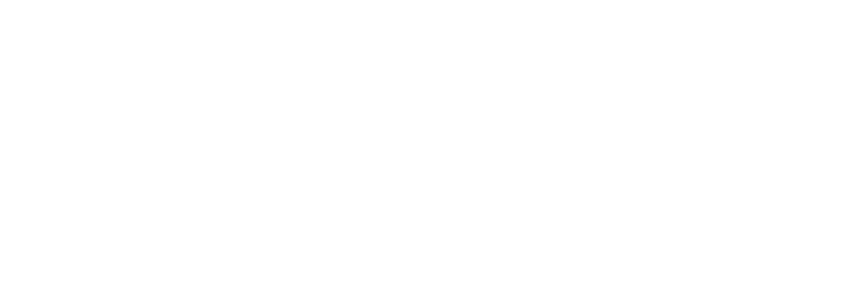
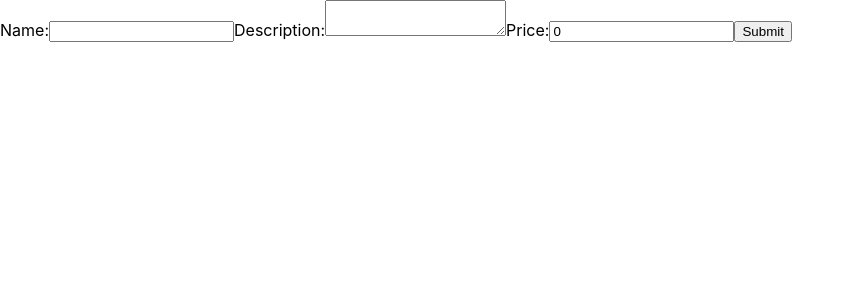
Before and after one commit to bojanKalanj/list-app, a React (Create React App) app: page /items/new in a window 1280 px wide. Shown: the top 300 px of the page, without its empty margins (0-854 px from the left). Built offline with nearby package versions, Linux system fonts and the light colour scheme.

Commit message:
Add item

```diff
--- a/src/App.js
+++ b/src/App.js
@@ -12,9 +12,9 @@ function App() {
     <Router>
       <Switch>
         <Route exact path="/" component={ProductsContainer} />
-        <Route exact path="/item/:id" component={Item} />
-        <Route exact path="/new-item" component={NewItem} />
-        <Route exact path="/edit-item/:id" component={EditItem} />
+        <Route exact path="/items/new" component={NewItem} />
+        <Route exact path="/items/:id" component={Item} />
+        <Route exact path="/items/edit/:id" component={EditItem} />
       </Switch>
     </Router>
   );
--- a/src/components/NewItem.js
+++ b/src/components/NewItem.js
@@ -1,8 +1,75 @@
 import React, { Component } from "react";
+import axios from "axios";
 
 class NewItem extends Component {
+  constructor(props) {
+    super(props);
+    this.state = {
+      product: {
+        title: "",
+        desc: "",
+        price: 0
+      }
+    };
+
+    this.handleChange = this.handleChange.bind(this);
+    this.handleSubmit = this.handleSubmit.bind(this);
+  }
+
+  handleChange(e) {
+    var { name, value } = e.target;
+    var { product } = this.state;
+    product[name] = value;
+    this.setState({ product });
+  }
+
+  handleSubmit(e) {
+    e.preventDefault();
+    var { product } = this.state;
+    axios
+      .post("http://localhost:3001/api/v1/items", { item: { ...product } })
+      .then(response => {
+        console.log(response);
+      })
+      .catch(error => {
+        console.log(error);
+      });
+  }
+
   render() {
-    return <div>NewItem</div>;
+    var { title, desc, price } = this.state.product;
+    return (
+      <form onSubmit={this.handleSubmit}>
+        <label>
+          Name:
+          <input
+            name="title"
+            value={title}
+            onChange={this.handleChange}
+            type="text"
+          />
+        </label>
+        <label>
+          Description:
+          <textarea
+            name="desc"
+            value={desc}
+            onChange={this.handleChange}
+            type="text"
+          />
+        </label>
+        <label>
+          Price:
+          <input
+            name="price"
+            value={price}
+            onChange={this.handleChange}
+            type="text"
+          />
+        </label>
+        <button>Submit</button>
+      </form>
+    );
   }
 }
 
```
